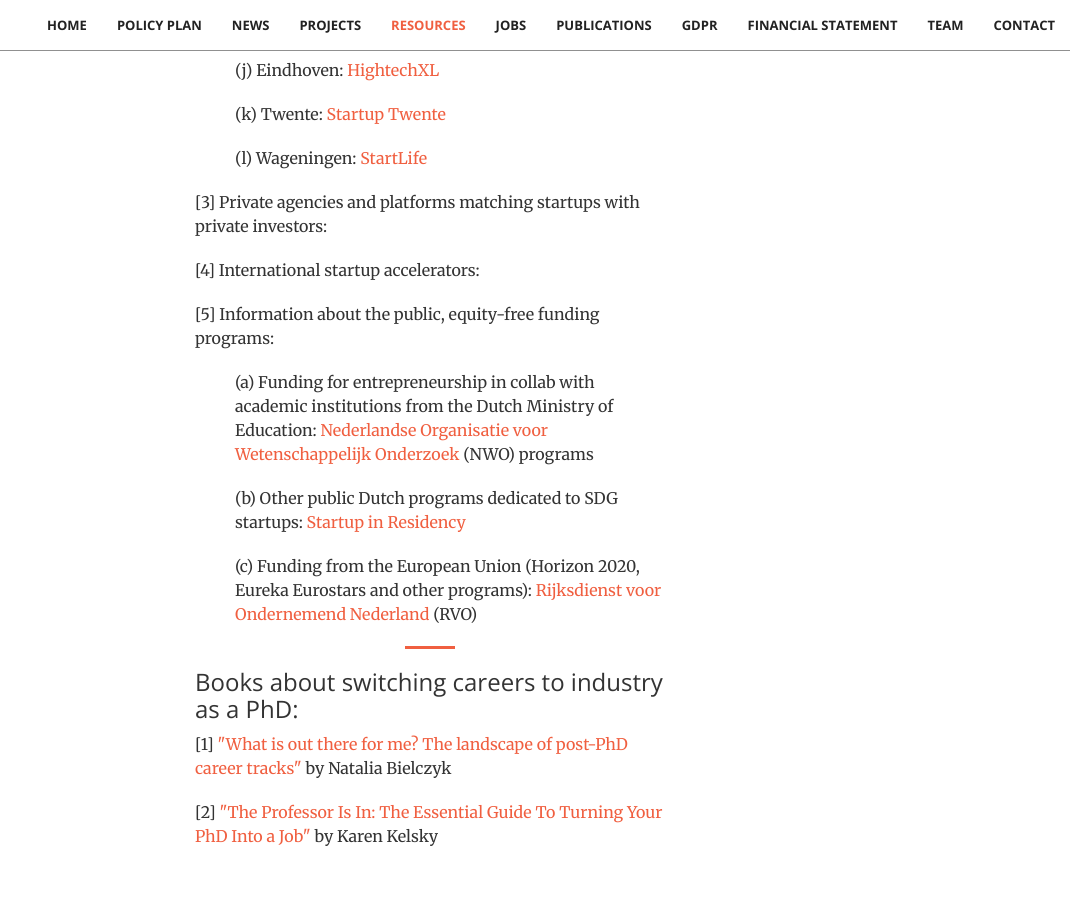
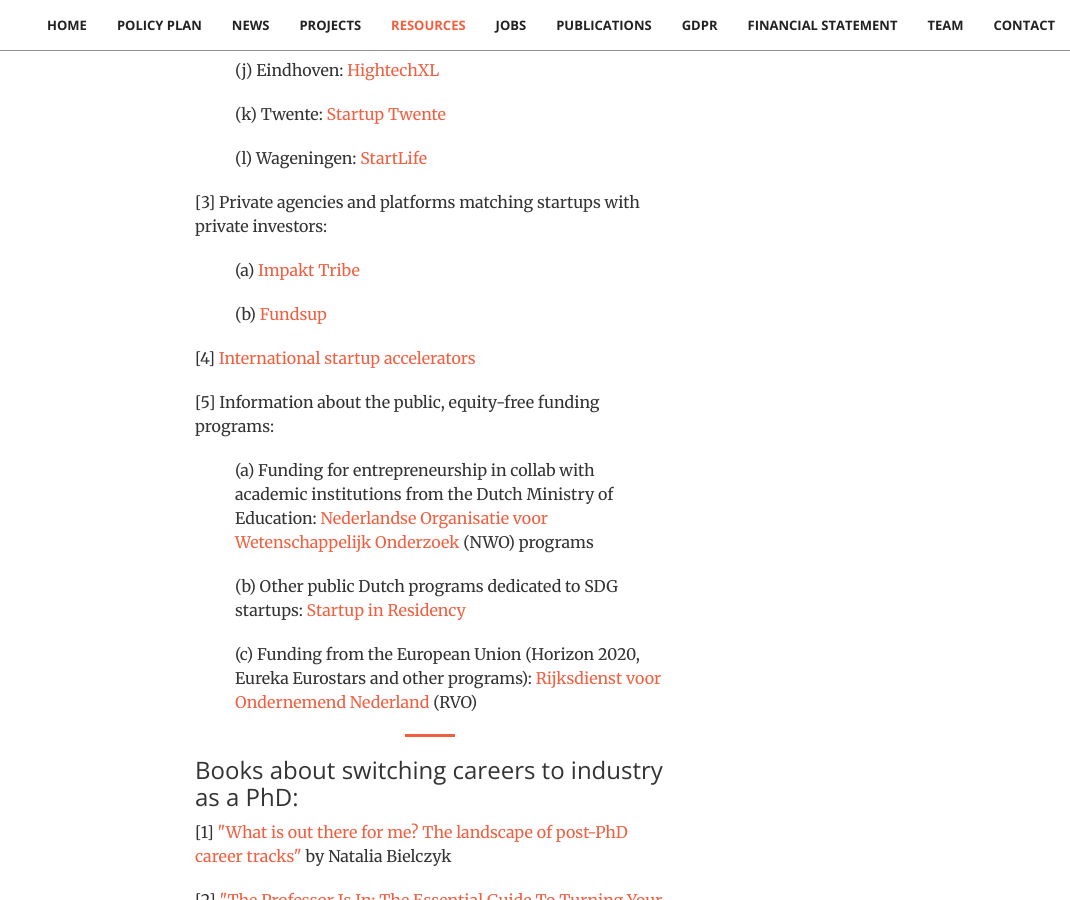
Before and after one commit to stichting-solaris/stichting-solaris.github.io, a Jekyll site: the page built from index.html, in a window 1280 px wide and 900 px high, scrolled down 15273 px. Shown: the whole window, without its empty margins (210-1280 px from the left). Built offline with Jekyll 4.4.1, drawn with Linux system fonts in a browser that asks for light colours.

Commit message:
Update resources.html

```diff
--- a/_includes/resources.html
+++ b/_includes/resources.html
@@ -174,8 +174,10 @@
                 <p class="tab">(l) Wageningen: <a href="https://start-life.nl/">StartLife</a></p>
 
                 <p>[3] Private agencies and platforms matching startups with private investors:</p>
+                <p class="tab">(a) <a href="https://impakttribe.com/">Impakt Tribe</a></p>
+                <p class="tab">(b) <a href="https://fundsup.co/">Fundsup</a></p>
 
-                <p>[4] International startup accelerators:</p>
+                <p>[4] <a href="https://www.entrepreneur.com/article/294113">International startup accelerators</a></p>
 
                 <p>[5] Information about the public, equity-free funding programs:</p>
                 <p class="tab">(a) Funding for entrepreneurship in collab with academic institutions from the Dutch Ministry
@@ -187,8 +189,6 @@
                 <p class="tab">(c) Funding from the European Union (Horizon 2020, Eureka Eurostars and other programs):
                     <a href="https://english.rvo.nl/newsletter-nl-enterprise-wssl">
                     Rijksdienst voor Ondernemend Nederland</a> (RVO)</p>
-
-
 
 
 
```
